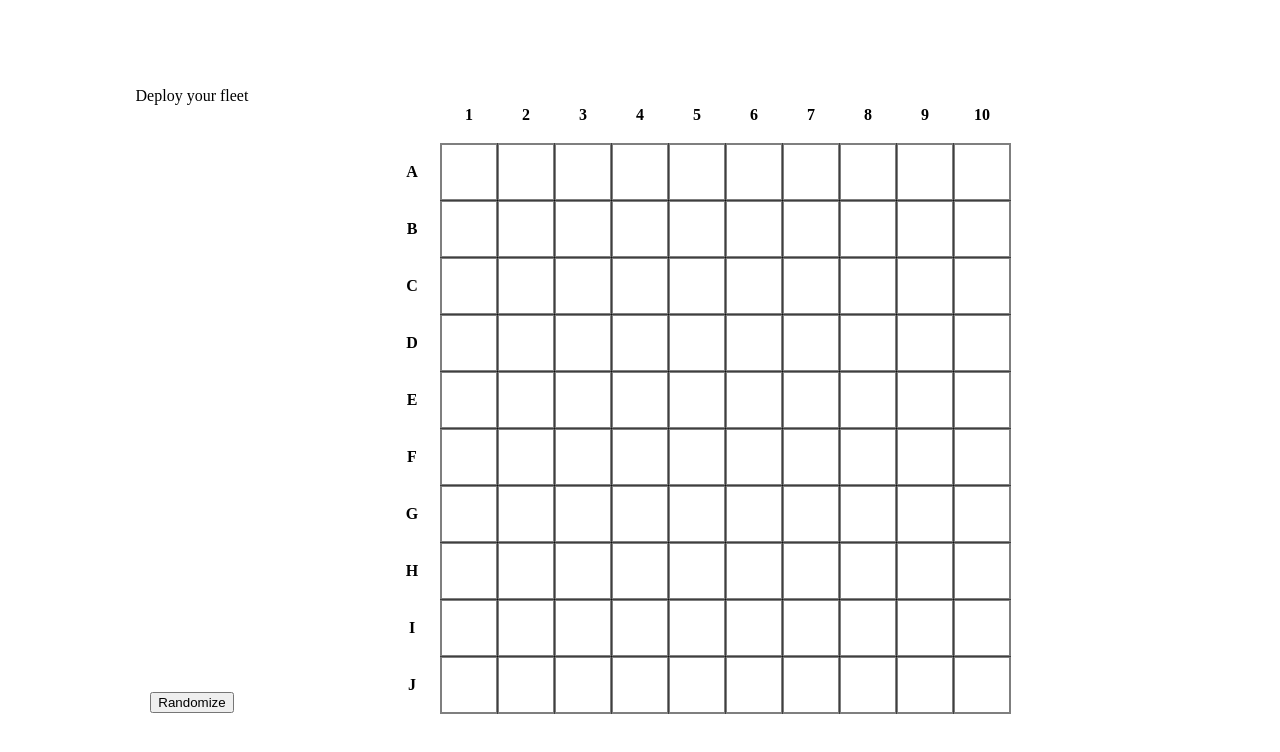
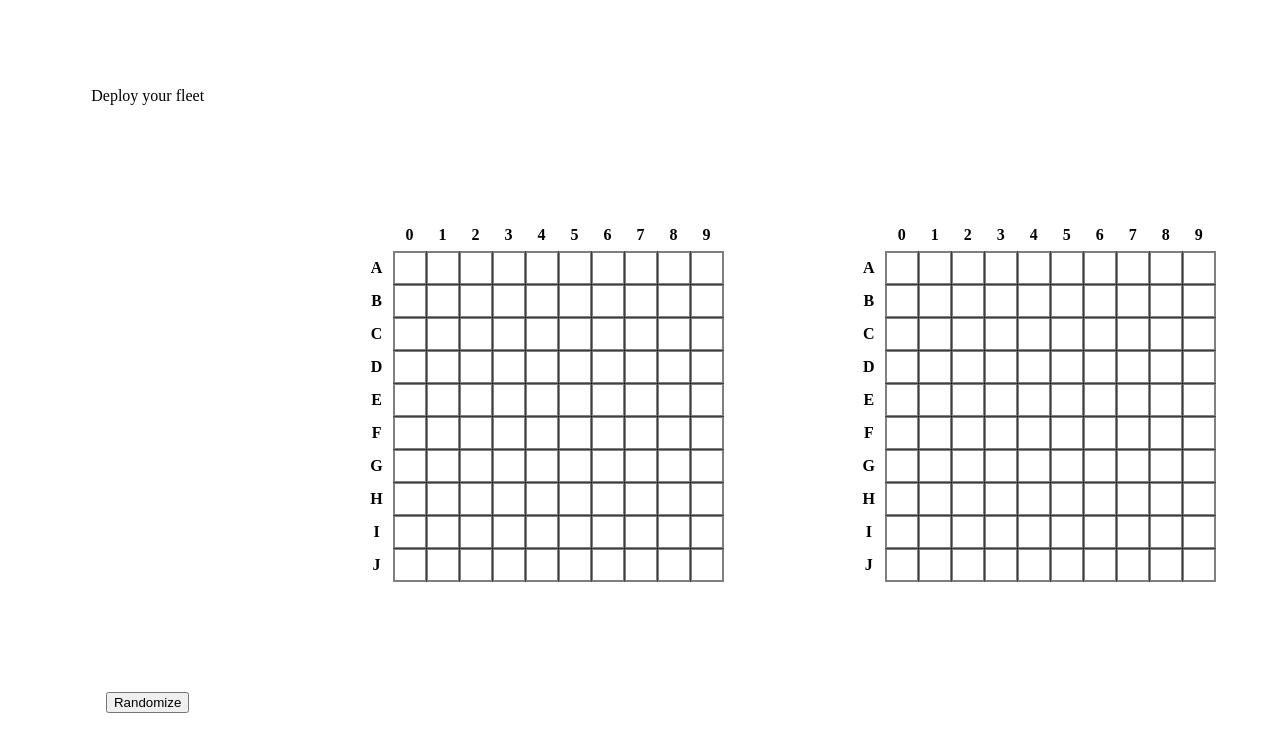
Before and after one commit to ngvuong/Battleship, a website built with webpack: page dist/index.html in a window 1280 px wide. Built offline with nearby package versions, Linux system fonts and the light colour scheme.

Commit message:
Update main game loop logic

```diff
--- a/src/gameUI.js
+++ b/src/gameUI.js
@@ -14,35 +14,52 @@ export const Interface = (function () {
 
   for (let i = 0; i < 121; i++) {
     const playerSquare = document.createElement("div");
-    playerSquare.className = "square";
+    playerSquare.className = "square player";
     playerBoard.appendChild(playerSquare);
 
     const enemySquare = document.createElement("div");
-    enemySquare.className = "square";
+    enemySquare.className = "square enemy";
     enemyBoard.appendChild(enemySquare);
   }
 
+  const xLabels = utils.x;
   const yLabels = utils.y;
-  let colLabels = [...document.querySelectorAll(".square:nth-child(-n+11")];
-  colLabels
-    .slice(1)
-    .forEach((label, i) => (label.textContent = yLabels[i] + 1));
 
-  const xLabels = utils.x;
-  let rowLabels = [...document.querySelectorAll(".square:nth-child(11n+1)")];
-  rowLabels.slice(1).forEach((label, i) => (label.textContent = xLabels[i]));
+  const labelBoard = (boardClassName) => {
+    let colLabels = [
+      ...document.querySelectorAll(
+        `.${boardClassName} .square:nth-child(-n+11`
+      ),
+    ];
+    colLabels.slice(1).forEach((label, i) => (label.textContent = yLabels[i]));
+
+    let rowLabels = [
+      ...document.querySelectorAll(
+        `.${boardClassName} .square:nth-child(11n+1)`
+      ),
+    ];
+    rowLabels.slice(1).forEach((label, i) => (label.textContent = xLabels[i]));
+  };
+
+  labelBoard("player-board");
+  labelBoard("enemy-board");
 
   for (let i = 0; i < 10; i++) {
     const row = document.querySelectorAll(
       `.square:nth-child(n+${13 + 11 * i}):nth-child(-n+${22 + 11 * i})`
     );
-    row.forEach((sq, j) => (sq.className += ` ${xLabels[i] + yLabels[j]}`));
+    row.forEach(
+      (sq, j) => (sq.className += ` ${xLabels[i] + yLabels[j % 10]}`)
+    );
   }
 
-  const setSquares = (positions) => {
-    positions.forEach((pos) =>
-      document.querySelector(`.${pos}`).classList.add("occupied")
-    );
+  const fillSquares = (data) => {
+    const positions = data.positions;
+    if (data.type === "player") {
+      positions.forEach((pos) =>
+        document.querySelector(`.player.${pos}`).classList.add("occupied")
+      );
+    }
   };
-  pubsub.on("shipPlaced", setSquares);
+  pubsub.on("shipPlaced", fillSquares);
 })();
--- a/src/gameboard.js
+++ b/src/gameboard.js
@@ -1,7 +1,7 @@
 import { pubsub } from "./pubsub";
 import { utils } from "./utils";
 
-export function Gameboard() {
+export function Gameboard(type = "player") {
   const board = {};
   const ships = [];
 
@@ -21,7 +21,7 @@ export function Gameboard() {
         ship.setPositions(positions);
         positions.forEach((coord) => (board[coord] = 1));
         ships.push(ship);
-        pubsub.emit("shipPlaced", positions);
+        pubsub.emit("shipPlaced", { positions, type });
         return ship.getPositions();
       } else console.error("Invalid position");
     } else {
@@ -70,5 +70,5 @@ export function Gameboard() {
 
   const allShipsSunk = () => ships.every((ship) => ship.isSunk());
 
-  return { board, placeShip, receiveAttack, allShipsSunk };
+  return { board, ships, placeShip, receiveAttack, allShipsSunk };
 }
--- a/src/index.js
+++ b/src/index.js
@@ -5,7 +5,8 @@ import { Interface } from "./gameUI";
 import { pubsub } from "./pubsub";
 
 (function GameController() {
-  let gb = Gameboard();
+  // Player board
+  let playerBoard = Gameboard();
   const carrier = Ship(5);
   const battleship = Ship(4);
   const destroyer = Ship(3);
@@ -13,17 +14,49 @@ import { pubsub } from "./pubsub";
   const patrolBoat = Ship(2);
 
   const randomizePlacement = () => {
-    gb = Gameboard();
+    playerBoard = Gameboard();
 
-    gb.placeShip(carrier);
-    gb.placeShip(battleship);
-    gb.placeShip(destroyer);
-    gb.placeShip(submarine);
-    gb.placeShip(patrolBoat);
-    console.log(gb.board);
+    playerBoard.placeShip(carrier);
+    playerBoard.placeShip(battleship);
+    playerBoard.placeShip(destroyer);
+    playerBoard.placeShip(submarine);
+    playerBoard.placeShip(patrolBoat);
   };
 
   pubsub.on("randomized", randomizePlacement);
 
-  console.log(gb.board);
+  // Ai board
+  const aiBoard = Gameboard("enemy");
+  const aiCarrier = Ship(5);
+  const aiBattleship = Ship(4);
+  const aiDestroyer = Ship(3);
+  const aiSubmarine = Ship(3);
+  const aiPatrolBoat = Ship(2);
+
+  aiBoard.placeShip(aiCarrier);
+  aiBoard.placeShip(aiBattleship);
+  aiBoard.placeShip(aiDestroyer);
+  aiBoard.placeShip(aiSubmarine);
+  aiBoard.placeShip(aiPatrolBoat);
+
+  // Players
+  const humanPlayer = Player();
+  const ai = Ai();
+
+  let isGameOver = false;
+  let turn = 1;
+  const playerTurn = (Math.floor(Math.random() * 2) + 1) % 2;
+
+  const takeTurn = (player) => {
+    if (player === humanPlayer) {
+      player.attack();
+    } else player.randomAttack();
+  };
+
+  while (!isGameOver) {
+    if (turn % 2 === playerTurn) {
+      humanPlayer.attack(aiBoard);
+    } else takeTurn(ai);
+    turn++;
+  }
 })();
```
Also changed, not shown: dist/index.html, dist/main.js, dist/style.css.
